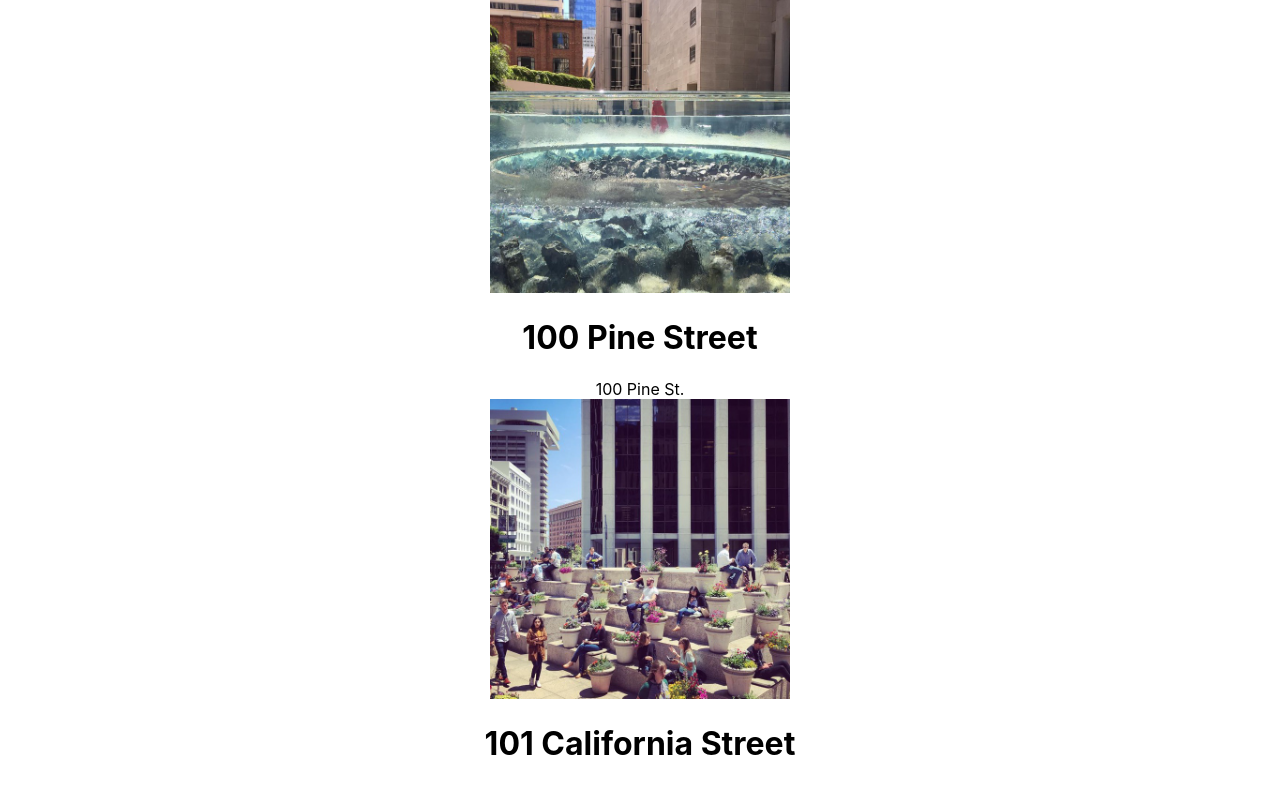
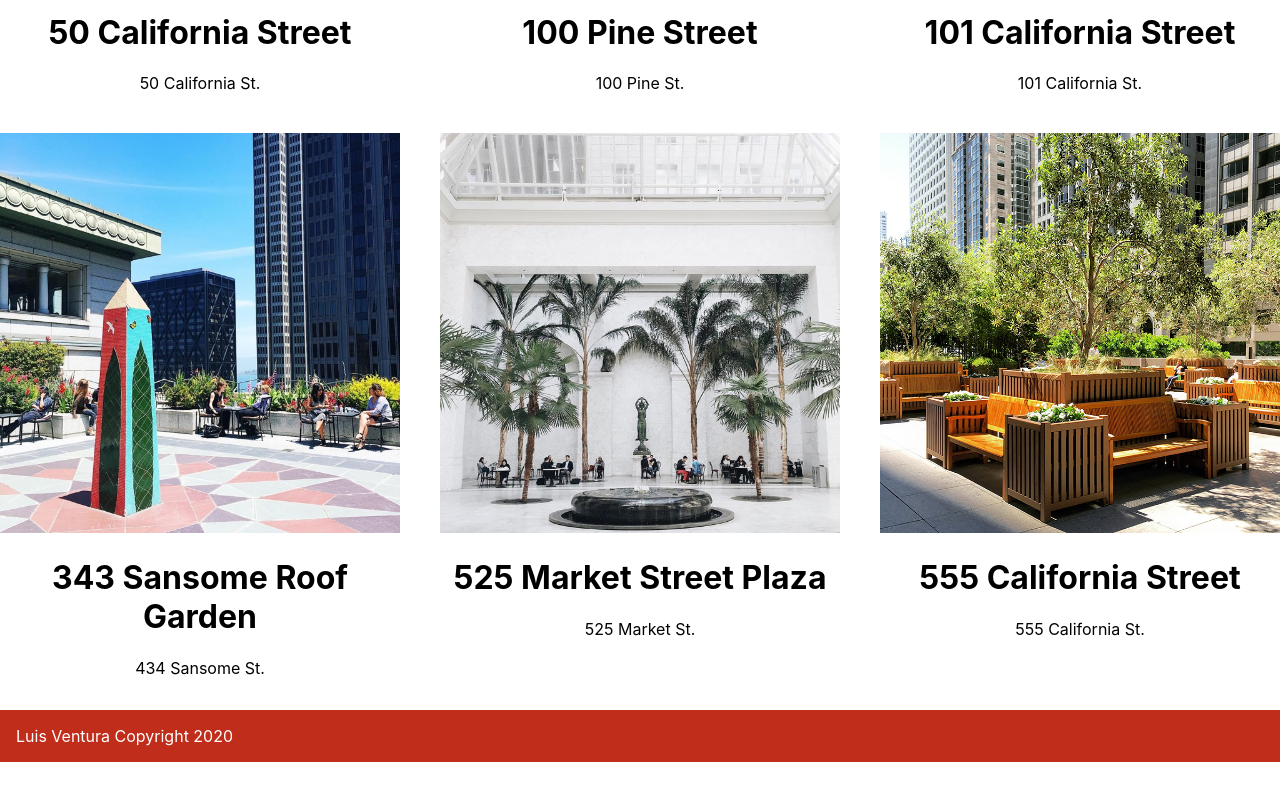
Before and after one commit to VenturingGuy/react-project, a React (Create React App) app: page / in a window 1280 px wide. Shown: the part 600-1386 px from the top of the page. After the commit the page ends 1362 px from the top, so only its background shows below. Built offline with nearby package versions, Linux system fonts and the light colour scheme.

Commit message:
dynamic content and footer

```diff
--- a/src/App.js
+++ b/src/App.js
@@ -5,12 +5,14 @@ import logo from './logo.svg';
 import './App.css';
 import Title from './Title';
 import POPOSList from './POPOSList';
+import Footer from './Footer';
 
 function App() {
   return (
     <div className="App">
       <Title />
       <POPOSList />
+      <Footer />
     </div>
   );
 }
--- /dev/null
+++ b/src/Footer.css
@@ -0,0 +1,10 @@
+.Footer {
+    box-sizing: border-box;
+    width: 100%;
+    display: flex;
+    justify-content: left;
+    padding: 1em;
+    margin-top: 2em;
+    background-color: rgb(192, 45, 26);
+    color: #fff;
+}
--- /dev/null
+++ b/src/Footer.js
@@ -0,0 +1,13 @@
+// src/Footer.js
+
+import React from 'react'
+import logo from './logo.svg'
+import './Footer.css';
+
+function Footer() {
+    return (
+        <footer className="Footer">Luis Ventura Copyright 2020</footer>
+    )
+}
+
+export default Footer
--- /dev/null
+++ b/src/POPOSList.css
@@ -0,0 +1,9 @@
+/* src/POPOSList.css */
+
+.POPOSList {
+    width: calc(100%-80px);
+    margin: auto;
+    display: grid;
+    grid-template-columns: 1fr 1fr 1fr;
+    grid-gap: 40px;
+}
--- a/src/POPOSList.js
+++ b/src/POPOSList.js
@@ -2,6 +2,7 @@
 
 import React from 'react';
 import POPOSSpace from './POPOSSpace';
+import './POPOSList.css';
 
 function POPOSList() {
     return (
--- /dev/null
+++ b/src/POPOSSpace.css
@@ -0,0 +1,11 @@
+/* src/POPOSSpace.css */
+
+.POPOSSpace {
+    width: 100%;
+    text-align: center;
+}
+
+.POPOSSpace > img {
+    width: 100%;
+    height: auto;
+}
--- a/src/POPOSSpace.js
+++ b/src/POPOSSpace.js
@@ -2,11 +2,12 @@
 
 import React from 'react'
 import logo from './logo.svg'
+import './POPOSSpace.css';
 
 function POPOSSpace(props) {
     const { name, image, address } = props
     return (
-        <div>
+        <div className="POPOSSpace">
             <img src={`${process.env.PUBLIC_URL}images/${image}`}
             width="300"
             height="300"
```
